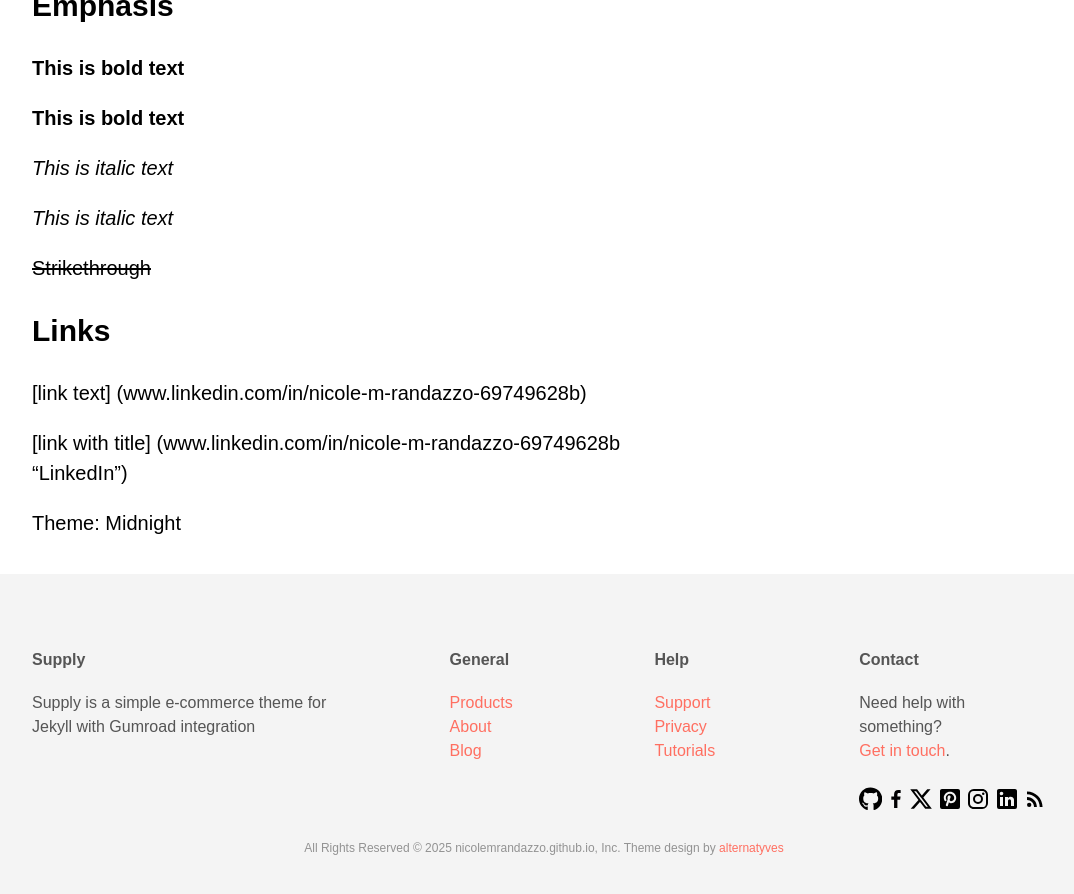
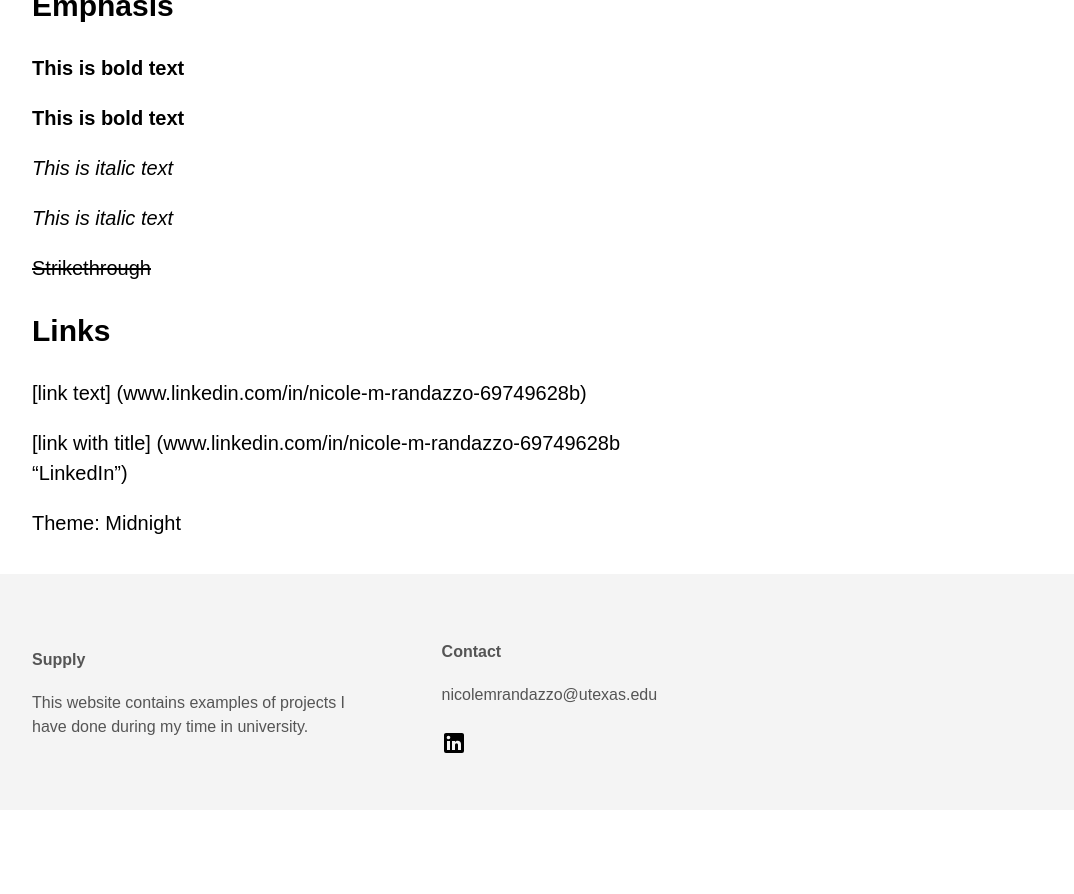
Before and after one commit to NicoleMRandazzo/nicolemrandazzo.github.io, a Jekyll site: the page built from README.md, in a window 1280 px wide and 900 px high, scrolled down 1071 px. Shown: the top 894 px of the window, without its empty margins (96-1170 px from the left). Built offline with Jekyll 4.4.1, drawn with Linux system fonts in a browser that asks for light colours; our own code applies the rules of GitHub Pages for plain Markdown files; after the commit the page ends 1881 px from its top, so only the background shows below that.

Commit message:
Update footer.html

```diff
--- a/_includes/footer.html
+++ b/_includes/footer.html
@@ -3,46 +3,18 @@
 				<ul class="footer-columns list pl0 cf ph0-ns">
           <li class="about list pl0 fl w-100 w-40-l pa2">
         <h4>Supply</h4>
-        <ul class="list pl0 lh-copy measure-narrow">Supply is a simple e-commerce theme for Jekyll with Gumroad integration</ul>
+        <ul class="list pl0 lh-copy measure-narrow">This website contains examples of projects I have done during my time in university. </ul>
       </li>
 
-
-					<li class="footer-nav fl w-100 w-20-l pa2">
-						<h4>General</h4>
-						<ul class="list pl0 lh-copy">
-							<li><a href="/">Products</a></li>
-							<li><a href="/about/">About</a></li>
-							<li><a href="/blog/">Blog</a></li>
-						</ul>
-					</li>
-
-					<li class="footer-nav fl w-100 w-20-l pa2">
-						<h4>Help</h4>
-						<ul class="list pl0 lh-copy">
-							<li><a href="/support/">Support</a></li>
-							<li><a href="/privacy/">Privacy</a></li>
-							<li><a href="/tutorial/">Tutorials</a></li>
-						</ul>
-					</li>
-
-					<li class="footer-nav fl w-100 w-20-l pa2">
   <h4>Contact</h4>
   <ul class="list pl0 lh-copy">
-  <li>Need help with something?</li>
-  <li><a href="/contact/">Get in touch</a>.</li>
+  <li>nicolemrandazzo@utexas.edu</li>
   <br>
   <div class="social-icons">
-    <a class="GitHub dim" href="https://github.com/yjpl/supply">{% include social-icon.html icon="GitHub" %}</a>
-    <a class="facebook dim" href="https://www.facebook.com/TemplatesSupply/">{% include social-icon.html icon="Facebook" %}</a>
-    <a class="twitter dim" href="https://twitter.com/TemplatesSupply/">{% include social-icon.html icon="TwitterX" %}</a>
-    <a class="pinterest dim" href="https://www.pinterest.com/TemplatesSupply/">{% include social-icon.html icon="Pinterest" %}</a>
-    <a class="Instagram dim" href="https://www.instagram.com/templatessupply/">{% include social-icon.html icon="Instagram" %}</a>
-    <a class="linkedin dim" href="https://www.linkedin.com/company/templates-supply/">{% include social-icon.html icon="LinkedIn" %}</a>
-    <a class="RSS dim" href="/products.xml">{% include social-icon.html icon="RSS" %}</a>
+    <a class="linkedin dim" href="www.linkedin.com/in/nicole-m-randazzo-69749628b">{% include social-icon.html icon="LinkedIn" %}</a>
   </div>
   </ul>
 </li>
 </ul>
-<p class="copyright black-40 f7 f6 tc-l">All Rights Reserved &copy; {{ site.time | date: '%Y' }} {{ site.title }}, Inc. Theme design by <a href="https://alternatyves.com">alternatyves</a></p>
 </div>
 </footer>
```
